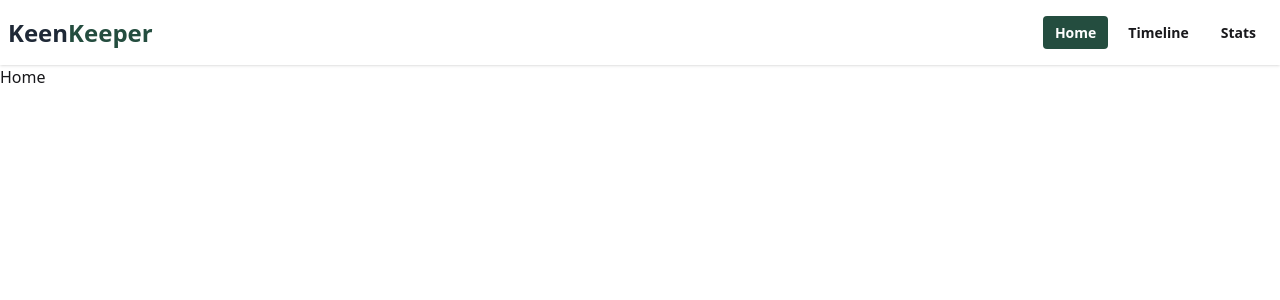
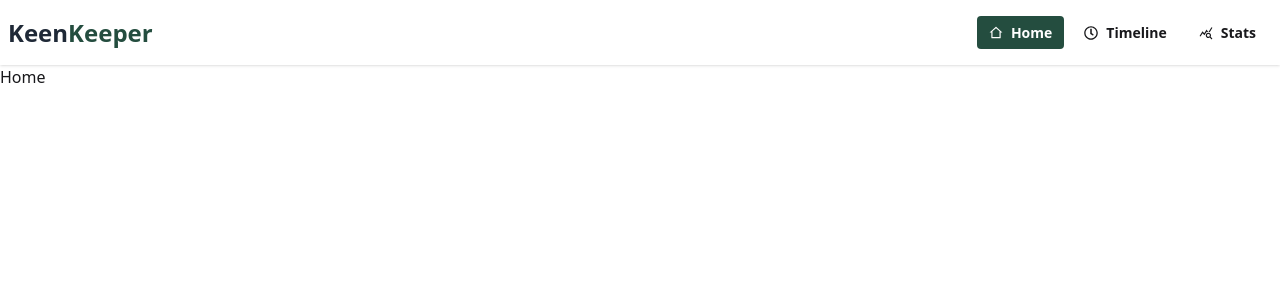
Before and after one commit to shariarnafis45/Keen-Keeper, a Next.js app: page / in a window 1280 px wide. Shown: the top 300 px of the page. Built offline with nearby package versions, Linux system fonts and the light colour scheme.

Commit message:
added nav

```diff
--- a/src/components/shared/NavLinks.jsx
+++ b/src/components/shared/NavLinks.jsx
@@ -3,12 +3,15 @@
 import Link from "next/link";
 import { usePathname } from "next/navigation";
 import React from "react";
+import { FaRegClock } from "react-icons/fa";
+import { MdOutlineQueryStats } from "react-icons/md";
+import { RiHome2Line } from "react-icons/ri";
 
 const NavLinks = ({ path, children }) => {
   const pathName = usePathname();
   return (
     <li>
-      <Link className={`${pathName === path && "bg-[#244D3F] text-white"} `} href={path}>{children}</Link>
+      <Link className={`${pathName === path && "bg-[#244D3F] text-white"} `} href={path}><RiHome2Line className={`${path === '/' && 'inline-block'} hidden`} /> <FaRegClock className={`${path === '/timeline' && 'inline-block'} hidden`}/> <MdOutlineQueryStats className={`${path === '/stats' && 'inline-block'} hidden`}/> {children}</Link>
     </li>
   );
 };
```
